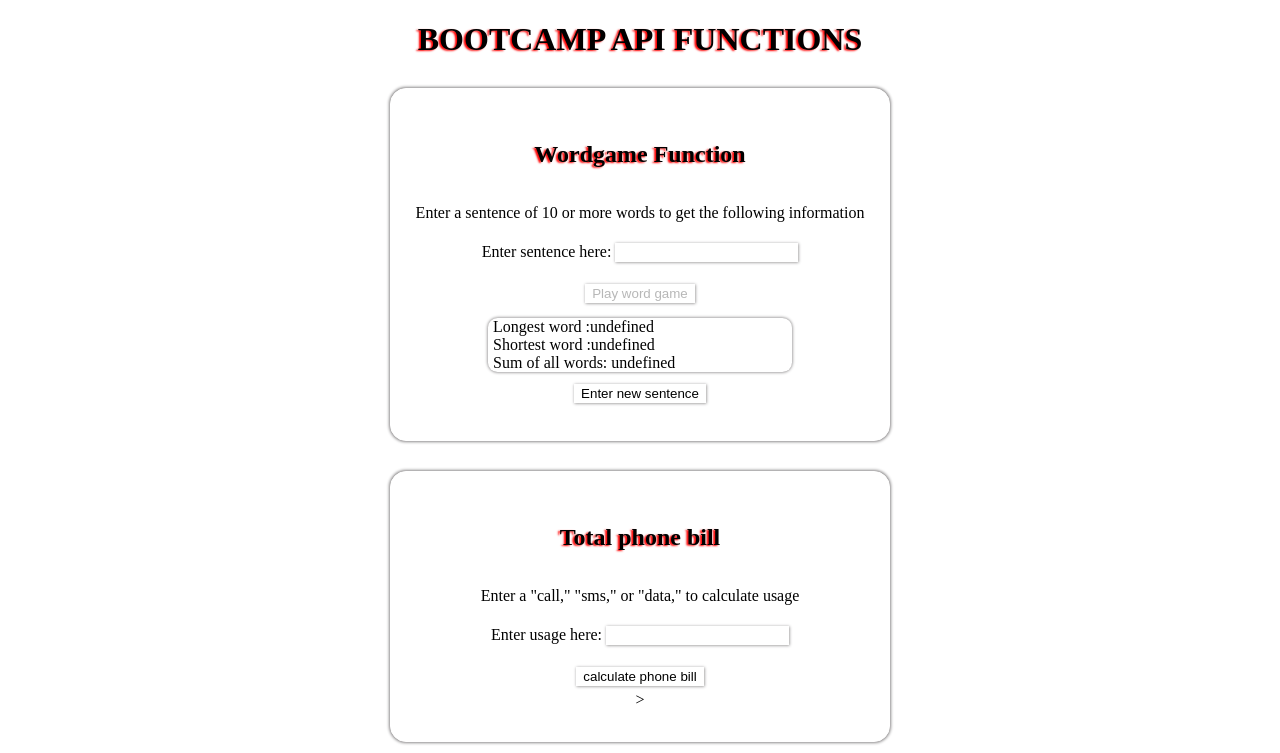
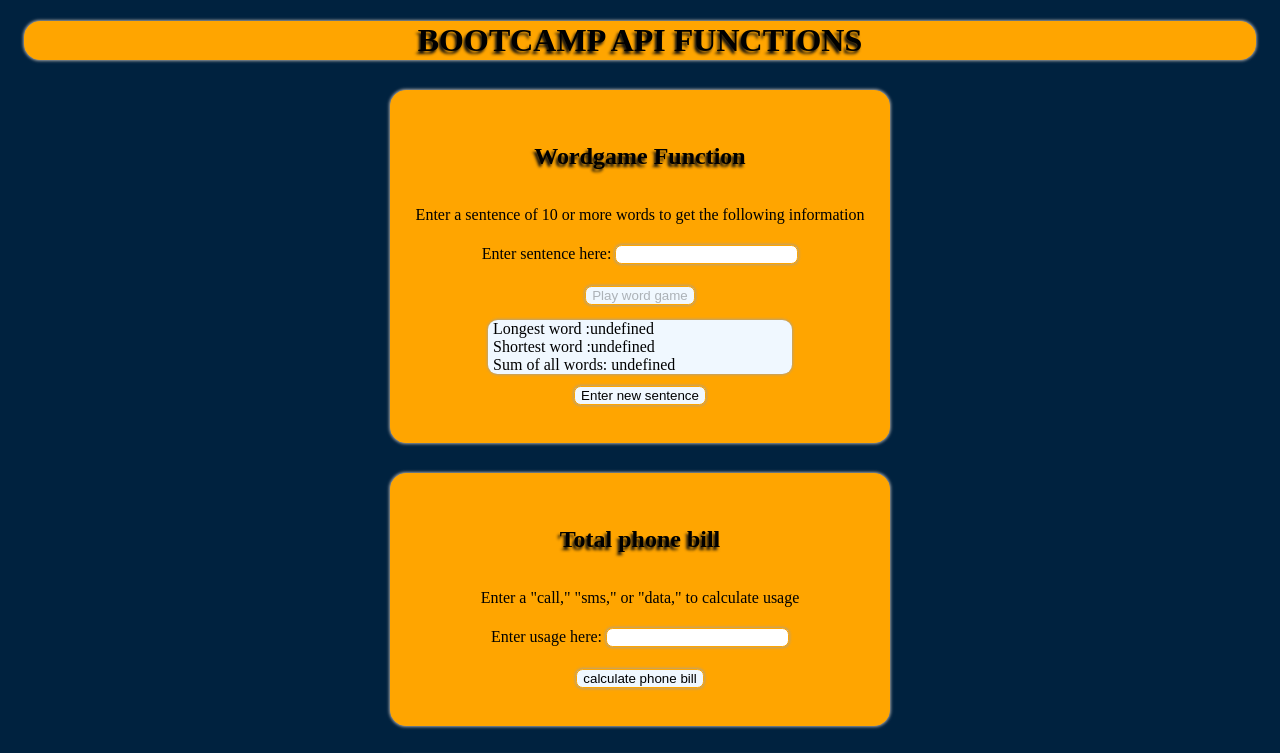
Before and after one commit to Wiseman3AM/bootcamp-apis, a website: page public/index.html in a window 1280 px wide. Both pictures are taken after a click on the button "Play word game". Shown: the top 753 px of the page. Drawn offline with nearby package versions, Linux system fonts and the light colour scheme.

Commit message:
CSS NEAR COMPLETION

```diff
--- a/public/index.html
+++ b/public/index.html
@@ -48,19 +48,17 @@
         <h2>Total phone bill</h2>
 
         <div class="textAlign">
-            <P>Enter a "call," "sms," or "data," to calculate usage</P>
+            <p>Enter a "call," "sms," or "data," to calculate usage</p>
 
             <label for="usageInput">Enter usage here:</label>
             <input class="inputs" x-model="usage" type="text" id="usageInput">
         </div>
 
-            <button class="sentenceButton" @click=" totalPhoneBill(); billShow = true" :disabled="billShow" >calculate phone bill</button>
-
+        <button class="sentenceButton" @click="totalPhoneBill(); billShow = true" :disabled="billShow">calculate phone bill</button>
 
         <div class="balanceRemaining" x-show="billShow">
-            <div x-text="totalBill[0][1].message"> </div>
-            <div x-text="'Total Bill = ' + totalBill[0][0].Bill"   ></div>
-
+            <div x-text="totalBill[0][1].message"></div>
+            <div x-text="'Total Bill = ' + totalBill[0][0].Bill"></div>
         </div>
 
         <button class="sentenceButton" @click="billDetail(); details = !details" x-show="billShow">Bill details</button>
@@ -75,14 +73,13 @@
 
             <tr>
                 <th><strong>Price</strong></th>
-                <td x-text="callBill.price"></td>></td>
+                <td x-text="callBill.price"></td>
                 <td x-text="smsBill.price"></td>
                 <td x-text="dataBill.price"></td>
             </tr>
 
-
             <tr>
-                <th><strong>Occurance</strong></th>
+                <th><strong>Occurrence</strong></th>
                 <td x-text="callBill.occured"></td>
                 <td x-text="smsBill.occured"></td>
                 <td x-text="dataBill.occured"></td>
@@ -94,17 +91,11 @@
                 <td x-text="smsBill.total"></td>
                 <td x-text="dataBill.total"></td>
             </tr>
-
         </table>
 
-        <button class="sentenceButton"@click="billShow = false"  x-show="billShow" >Calculate again</button>
+        <button class="sentenceButton" @click="billShow = false" x-show="billShow">Calculate again</button>
+    </div>
 
-
-
-
-
-
-    </div>
 
 
     <div class="enoughAirtime">
@@ -115,7 +106,7 @@
 
             <div class="airtimeInputs">
 
-                <label for="usageBInput">Usage<span style="color:#fefae0;">s</span>:</label>
+                <label for="usageBInput">Usage<span style="color:rgb(255, 165, 0);">s</span>:</label>
                 <input class="inputs" x-model="usageB" type="text" id="usageBInput">
 
                 <div>
--- a/public/style.css
+++ b/public/style.css
@@ -1,61 +1,63 @@
 body {
     margin-left: 1.5em;
     margin-right: 1.5em;
-    background-color: white;
+    background-color: rgb(0, 34, 63);
 }
 
 h1,
 h2 {
     text-align: center;
-    text-shadow: -2px 0.5px 2px red;
+    text-shadow: -2px 3px 3px rgb(15, 15, 15);
+}
+
+.title {
+    border: 1px solid rgb(255, 165, 0);
+    background-color: rgb(255, 165, 0);
+    border-radius: 0.5em;
+    box-shadow: 0px 0px 3px 1px #a1a1a1;
 }
 
 .wordGame,
 .enoughAirtime {
-    background-color: white;
+    background-color: rgb(255, 165, 0);
     box-sizing: border-box;
     text-align: center;
-    border: 1px solid white;
-    box-shadow: #0a9396;
+    border: 1px solid rgb(255, 165, 0);
     margin-top: 3em;
     margin-bottom: 3em;
     padding-top: 2em;
     padding-bottom: 2em;
     margin-left: 20%;
     margin-right: 20%;
-    box-shadow: 0px 0px 3px 1px #8c8a8b;
+    box-shadow: 0px 0px 3px 1px #a1a1a1;
     border-radius: 1em;
 }
 
 .totalPhoneBill {
-    background-color: white;
+    background-color: rgb(255, 165, 0);
     box-sizing: border-box;
-    border: 1px solid white;
-    box-shadow: #0a9396;
+    border: 1px solid rgb(255, 165, 0);
     margin-top: 3em;
     margin-bottom: 3em;
     padding-top: 2em;
     padding-bottom: 2em;
     margin-left: 20%;
     margin-right: 20%;
-    box-shadow: 0px 0px 3px 1px #8c8a8b;
+    box-shadow: 0px 0px 3px 1px #a1a1a1;
     border-radius: 1em;
-
-
 }
 
 .textAlign {
     width: 100%;
 }
 
-
 table {
     display: block;
     margin-right: 5%;
     margin-left: 5%;
     text-align: center;
+    background-color: rgb(255, 234, 44);
 }
-
 
 td,
 tr,
@@ -64,7 +66,6 @@ th {
     text-align: center;
     box-sizing: border-box;
 }
-
 
 @media (min-width: 480px) {
     .totalPhoneBill,
@@ -79,43 +80,45 @@ th {
         margin-top: 30px;
     }
 
-    .wordGameResults{
+    .wordGameResults {
         text-align: left;
     }
 
-    .airtimeInputs{
+    .airtimeInputs {
         text-align: left;
     }
 }
 
 .sentenceButton {
-    box-shadow: 0px 0px 3px 0.5px #8c8a8b;
-    background-color: white;
-    border: 1px solid white  ;
+    box-shadow: 0px 0px 3px 0.5px #a1a1a1;
+    background-color: rgb(240, 248, 255);
+    border: 1px solid rgb(255, 165, 0);
     margin-top: 2px;
     margin-bottom: 5px;
+    border-radius: 0.5em;
 }
 
-.inputs{
-    border: 1px solid white  ;
-    box-shadow: 0px 0px 3px 0.5px #8c8a8b;
+.inputs {
+    border: 1px solid rgb(255, 165, 0);
+    box-shadow: 0px 0px 3px 0.5px #a1a1a1;
     margin-top: 5px;
     margin-bottom: 20px;
+    border-radius: 0.5em;
 }
 
-.wordGameResults{
-    background-color: white;
+.wordGameResults {
+    background-color: rgb(240, 248, 255);
     width: 60%;
     border-radius: 0.6em;
     padding-left: 5px;
-    box-shadow: 0px 0px 3px 0.5px #8c8a8b;
+    box-shadow: 0px 0px 3px 0.5px #a1a1a1;
     margin-top: 10px;
     margin-bottom: 10px;
 }
 
-.balanceRemaining{
-    background-color: white;
-    box-shadow: 0px 0px 3px 0.5px #8c8a8b;
+.balanceRemaining {
+    background-color: rgb(240, 248, 255);
+    box-shadow: 0px 0px 3px 0.5px #a1a1a1;
     border-radius: 0.6em;
     width: 50%;
     text-align: center;
```
Also changed, not shown: index.js (+32 -0 lines). Lines whose indentation alone changed are shown as unchanged.
